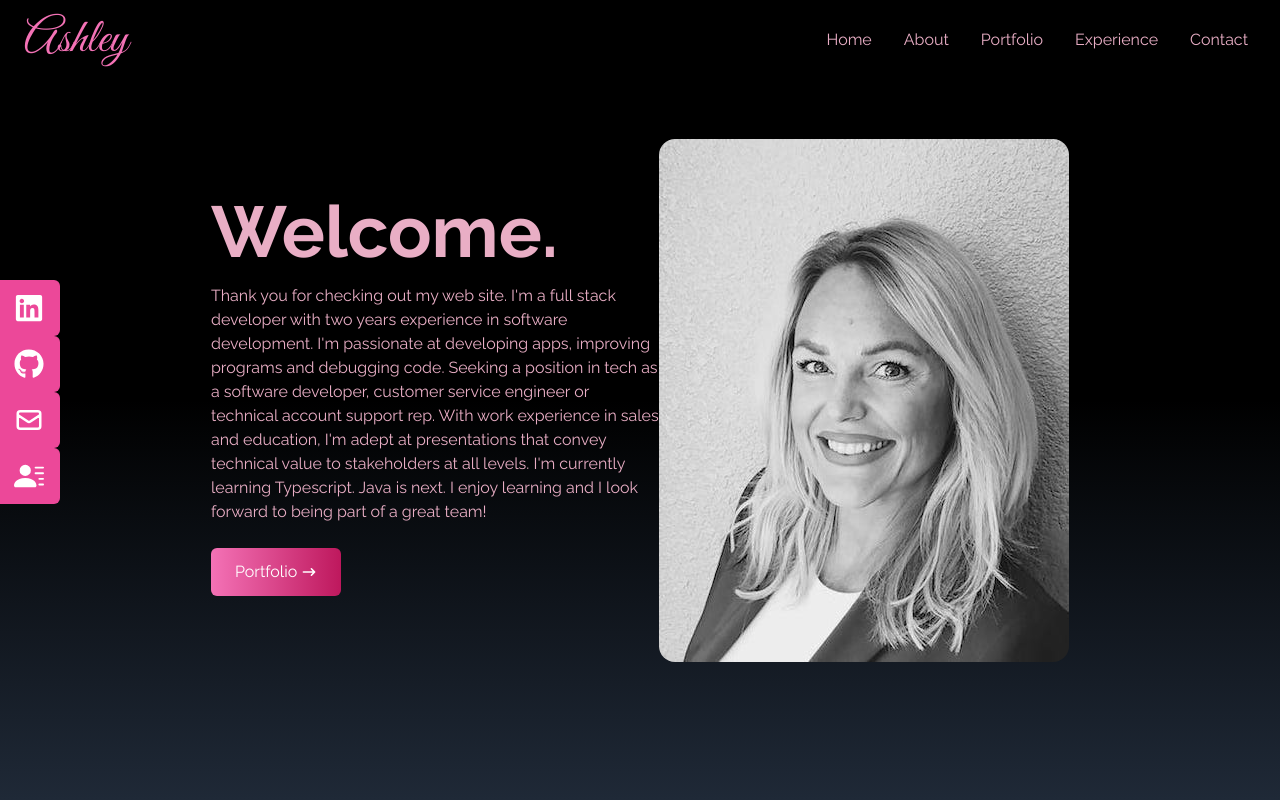
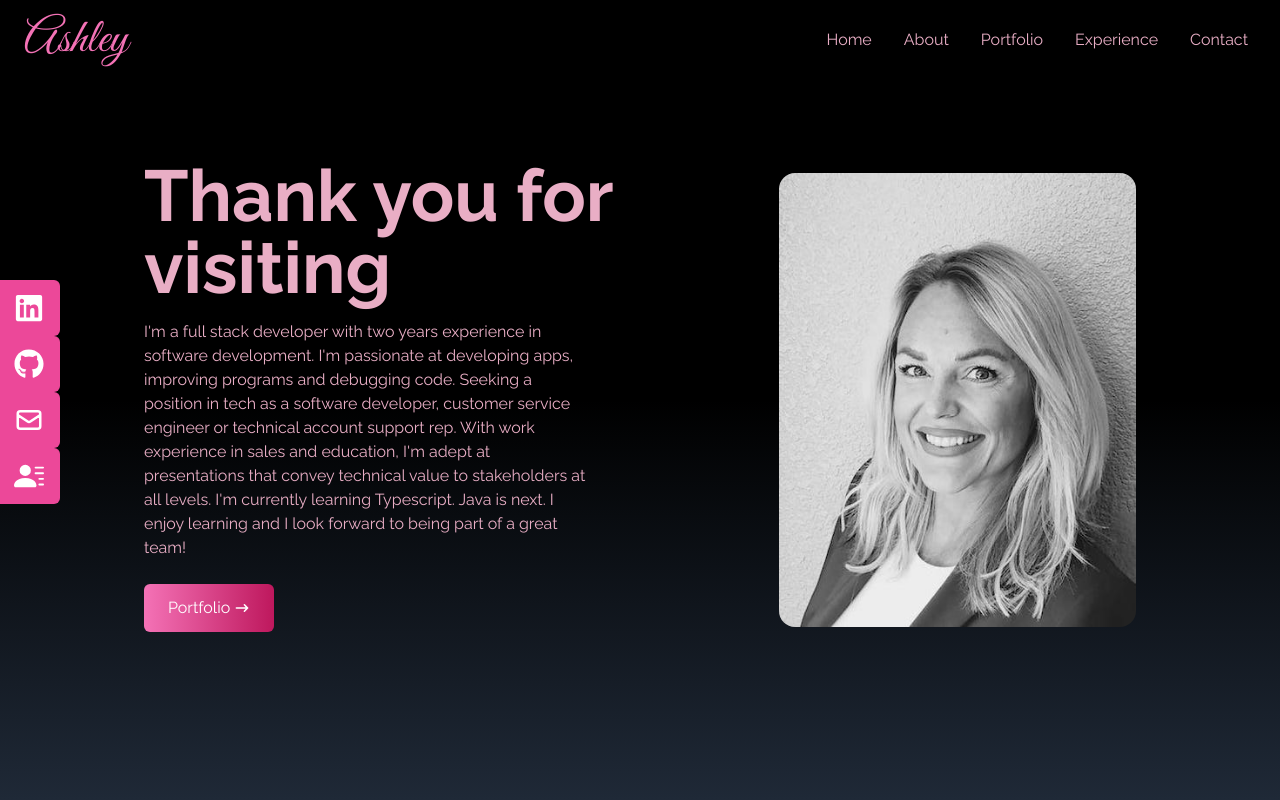
Before and after one commit to ashley-christensen/portfolio-tailwind, a React (Create React App) app: page / in a window 1280 px wide. Shown: the top 800 px of the page. Built offline with nearby package versions, Linux system fonts and the light colour scheme.

Commit message:
home page styles

```diff
--- a/src/components/Home.jsx
+++ b/src/components/Home.jsx
@@ -7,14 +7,14 @@ const Home = () => {
 		<div name='home' className='w-full h-screen bg-gradient-to-b from-black via-black to-gray-800'>
 			<div className=' max-w-screen-lg mx-auto flex flex-col md:flex-row items-center justify-center h-full px-4'>
 				<div className='flex flex-col justify-center h-full'>
-					<h2 className='text-4xl sm:text-7xl font-bold textLink'>Welcome. </h2>
+					<h2 className='text-4xl sm:text-7xl font-bold textLink'>Thank you for visiting </h2>
 					<p className='textLink py-4 max-w-md'>
-						Thank you for checking out my web site. I'm a full stack developer with two years experience in
-						software development. I'm passionate at developing apps, improving programs and debugging code.
-						Seeking a position in tech as a software developer, customer service engineer or technical
-						account support rep. With work experience in sales and education, I'm adept at presentations
-						that convey technical value to stakeholders at all levels. I'm currently learning Typescript.
-						Java is next. I enjoy learning and I look forward to being part of a great team!
+						I'm a full stack developer with two years experience in software development. I'm passionate at
+						developing apps, improving programs and debugging code. Seeking a position in tech as a software
+						developer, customer service engineer or technical account support rep. With work experience in
+						sales and education, I'm adept at presentations that convey technical value to stakeholders at
+						all levels. I'm currently learning Typescript. Java is next. I enjoy learning and I look forward
+						to being part of a great team!
 					</p>
 					<div>
 						<Link
```
